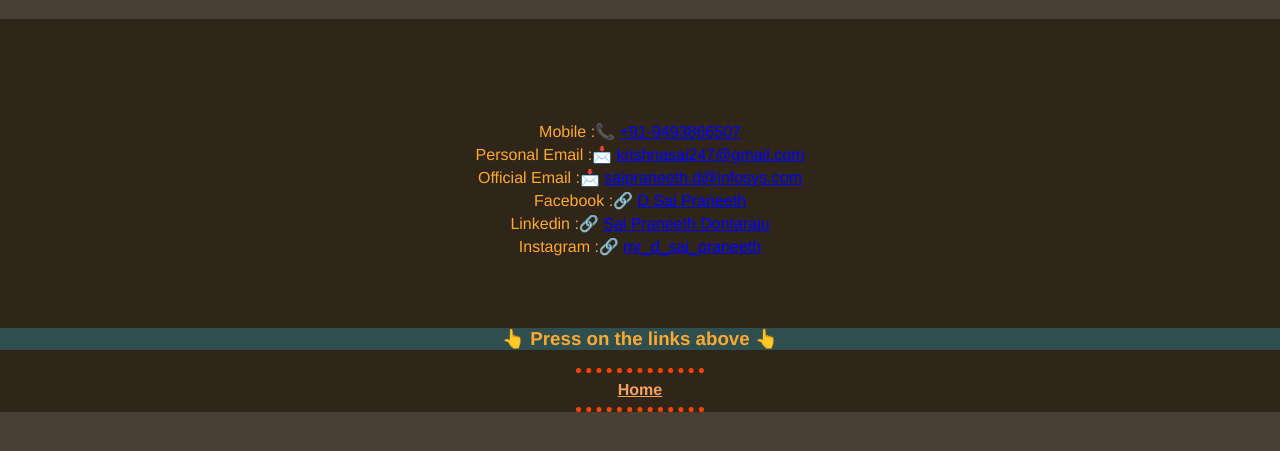
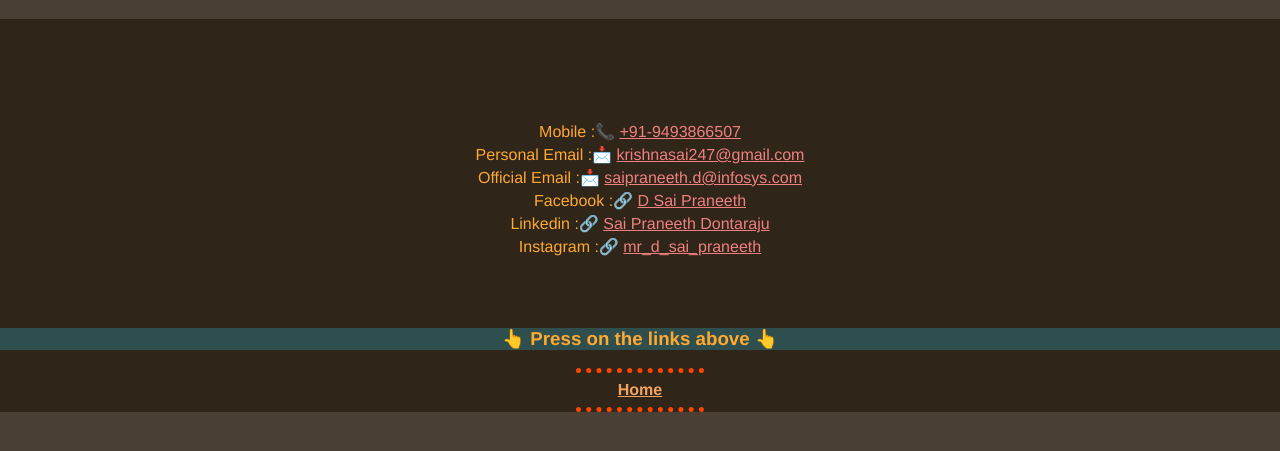
Before and after one commit to saipraneeth9/MY_DETAILS, a plain HTML site: page contact.html in a window 1280 px wide. Shown: the part 61-512 px from the top of the page. Drawn offline with Linux system fonts and the light colour scheme.

Commit message:
Update styles.css

```diff
--- a/styles.css
+++ b/styles.css
@@ -40,7 +40,7 @@ body {
 
   }
   .conlinks{
-      color:blue;
+      color:lightcoral;
   }
   .edudiv{
       background-color: #2f2519;
```
